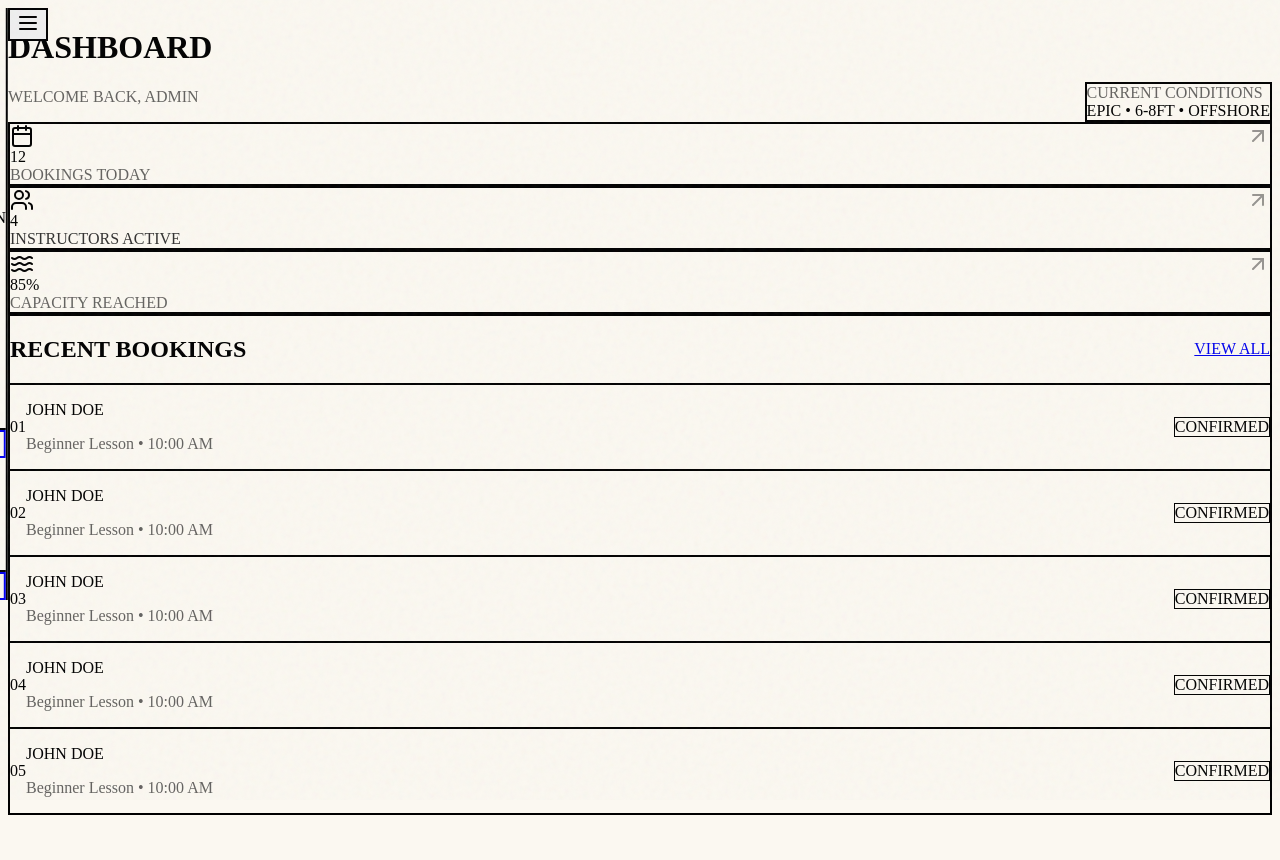
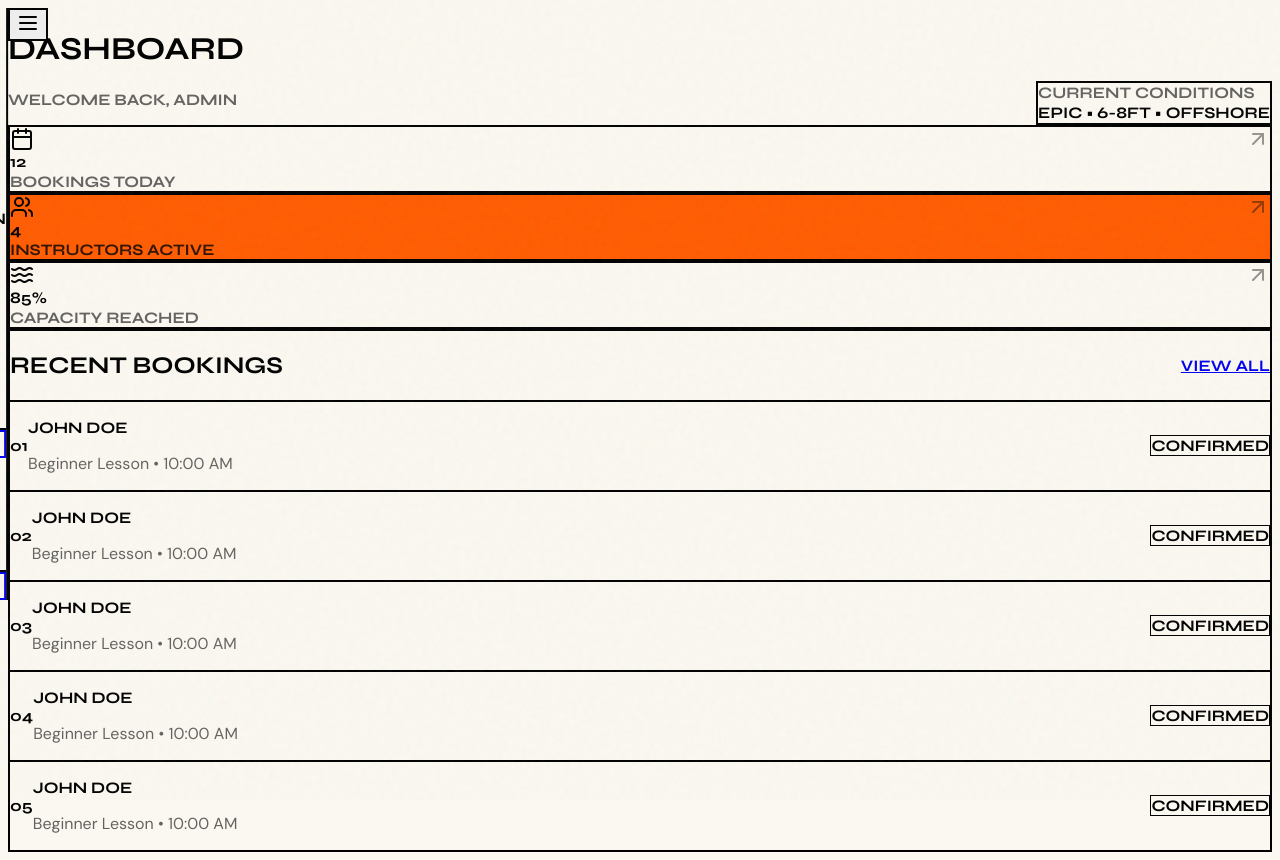
Before and after one commit to rohit-ups/mj, a React (Vite) app in the folder apps/admin/: page / in a window 1280 px wide. Before the commit the page ends 823 px from the top, so only its background shows below. Built offline with nearby package versions, Linux system fonts and the light colour scheme.

Commit message:
fix: define Tailwind 4 theme variables to resolve font-display build error

```diff
--- a/apps/admin/src/globals.css
+++ b/apps/admin/src/globals.css
@@ -1,6 +1,13 @@
 @tailwind base;
 @tailwind components;
 @tailwind utilities;
+
+@theme {
+  --font-display: "Syne", serif;
+  --font-sans: "DM Sans", sans-serif;
+  --color-accent: #ff5c00;
+  --color-mj-accent: #ff5c00;
+}
 
 :root {
   --foreground-rgb: 0, 0, 0;
```
Also changed, not shown: 1 other file (tests, documents, lock files or other folders).
